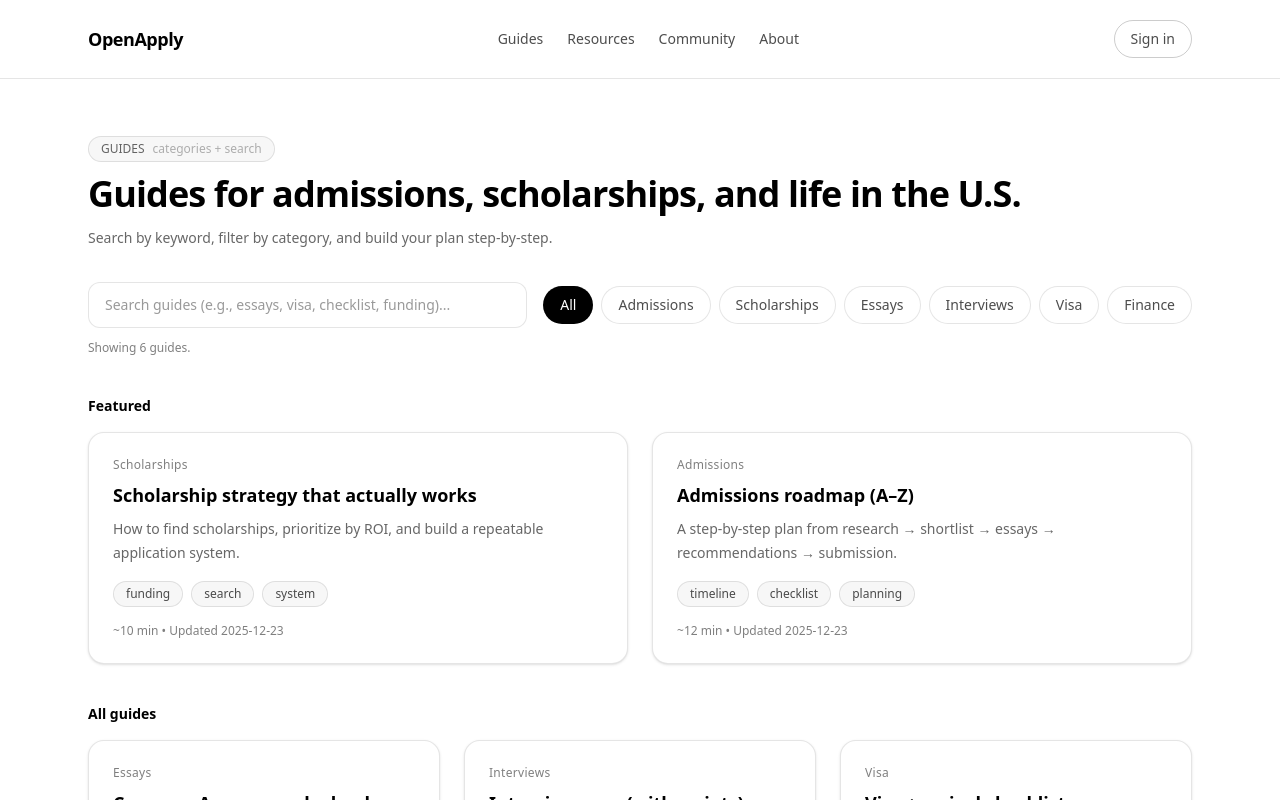
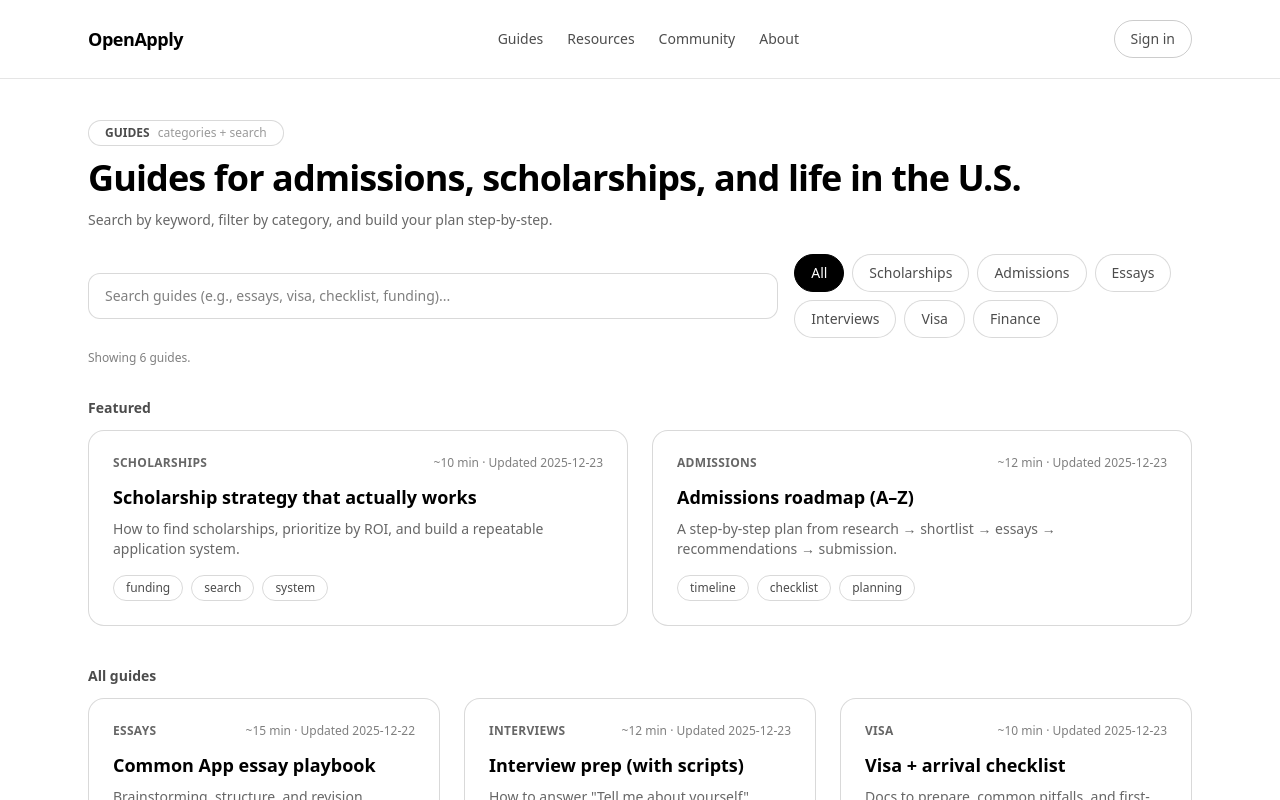
Before and after one commit to LuanDeri1/openapply, a Next.js app: page /guides in a window 1280 px wide. Shown: the top 800 px of the page. Built offline with nearby package versions, Linux system fonts and the light colour scheme.

Commit message:
Wire guides data into guides page

```diff
--- a/app/guides/page.tsx
+++ b/app/guides/page.tsx
@@ -2,140 +2,42 @@
 
 import Link from "next/link";
 import { useMemo, useState } from "react";
+import { guides, type Guide, type GuideCategory, formatUpdated } from "@/app/lib/guides";
 
-type GuideCategory =
-  | "Admissions"
-  | "Scholarships"
-  | "Essays"
-  | "Interviews"
-  | "Visa"
-  | "Finance";
+const ALL = "All" as const;
+type Filter = typeof ALL | GuideCategory;
 
-type Guide = {
-  slug: string;
-  title: string;
-  description: string;
-  category: GuideCategory;
-  tags: string[];
-  minutes: number;
-  updated: string; // YYYY-MM-DD
-  featured?: boolean;
-};
-
-const GUIDES: Guide[] = [
-  {
-    slug: "scholarship-strategy-that-works",
-    title: "Scholarship strategy that actually works",
-    description:
-      "How to find scholarships, prioritize by ROI, and build a repeatable application system.",
-    category: "Scholarships",
-    tags: ["funding", "search", "system"],
-    minutes: 10,
-    updated: "2025-12-23",
-    featured: true,
-  },
-  {
-    slug: "admissions-roadmap-a-to-z",
-    title: "Admissions roadmap (A–Z)",
-    description:
-      "A step-by-step plan from research → shortlist → essays → recommendations → submission.",
-    category: "Admissions",
-    tags: ["timeline", "checklist", "planning"],
-    minutes: 12,
-    updated: "2025-12-23",
-    featured: true,
-  },
-  {
-    slug: "common-app-essay-playbook",
-    title: "Common App essay playbook",
-    description:
-      "Brainstorming, structure, and revision workflow — with examples of strong narrative arcs.",
-    category: "Essays",
-    tags: ["writing", "story", "revision"],
-    minutes: 15,
-    updated: "2025-12-22",
-  },
-  {
-    slug: "interview-prep-scripts",
-    title: "Interview prep (with scripts)",
-    description:
-      "How to answer “Tell me about yourself”, “Why this school”, and tough follow-ups calmly.",
-    category: "Interviews",
-    tags: ["practice", "scripts", "confidence"],
-    minutes: 8,
-    updated: "2025-12-21",
-  },
-  {
-    slug: "visa-arrival-checklist",
-    title: "Visa + arrival checklist",
-    description:
-      "Docs to prepare, common pitfalls, and first-week setup (SIM, bank, ID, campus basics).",
-    category: "Visa",
-    tags: ["F-1", "arrival", "documents"],
-    minutes: 9,
-    updated: "2025-12-20",
-  },
-  {
-    slug: "budgeting-us-international",
-    title: "Budgeting in the U.S. as an international student",
-    description:
-      "Realistic monthly budgets, rent strategies, and how to avoid money stress during school.",
-    category: "Finance",
-    tags: ["budget", "rent", "planning"],
-    minutes: 11,
-    updated: "2025-12-19",
-  },
-];
-
-const CATEGORY_ORDER: (GuideCategory | "All")[] = [
-  "All",
-  "Admissions",
-  "Scholarships",
-  "Essays",
-  "Interviews",
-  "Visa",
-  "Finance",
-];
-
-function formatUpdated(dateStr: string) {
-  // Safe-ish formatting without importing date libs
-  // dateStr is "YYYY-MM-DD"
-  return dateStr;
+function cx(...classes: Array<string | false | undefined | null>) {
+  return classes.filter(Boolean).join(" ");
 }
 
-function includesCI(haystack: string, needle: string) {
-  return haystack.toLowerCase().includes(needle.toLowerCase());
-}
-
-function GuideCard({ guide }: { guide: Guide }) {
+function GuideCard({ g }: { g: Guide }) {
   return (
     <Link
-      href={`/guides/${guide.slug}`}
-      className="group block rounded-2xl border border-black/10 bg-white p-6 shadow-sm transition hover:shadow-md"
+      href={`/guides/${g.slug}`}
+      className="block rounded-2xl border border-black/15 bg-white p-6 transition hover:border-black/30"
     >
-      <div className="mb-2 text-xs font-medium tracking-wide text-black/50">
-        {guide.category}
+      <div className="mb-3 flex items-center justify-between gap-3">
+        <span className="text-xs font-semibold uppercase tracking-wide text-black/60">
+          {g.category}
+        </span>
+        <span className="text-xs text-black/50">
+          ~{g.minutes} min · Updated {formatUpdated(g.updatedISO)}
+        </span>
       </div>
 
-      <div className="text-lg font-semibold text-black group-hover:underline">
-        {guide.title}
-      </div>
-
-      <p className="mt-2 text-sm leading-6 text-black/60">{guide.description}</p>
+      <h3 className="text-lg font-semibold text-black">{g.title}</h3>
+      <p className="mt-2 text-sm text-black/60">{g.description}</p>
 
       <div className="mt-4 flex flex-wrap gap-2">
-        {guide.tags.map((t) => (
+        {g.tags.slice(0, 3).map((t) => (
           <span
             key={t}
-            className="rounded-full border border-black/10 bg-black/[0.03] px-3 py-1 text-xs text-black/70"
+            className="rounded-full border border-black/15 px-3 py-1 text-xs text-black/70"
           >
             {t}
           </span>
         ))}
-      </div>
-
-      <div className="mt-4 text-xs text-black/50">
-        ~{guide.minutes} min • Updated {formatUpdated(guide.updated)}
       </div>
     </Link>
   );
@@ -143,117 +45,107 @@
 
 export default function GuidesPage() {
   const [query, setQuery] = useState("");
-  const [activeCategory, setActiveCategory] = useState<GuideCategory | "All">(
-    "All"
-  );
+  const [filter, setFilter] = useState<Filter>(ALL);
+
+  const categories = useMemo<Filter[]>(() => {
+    const set = new Set<GuideCategory>();
+    for (const g of guides) set.add(g.category);
+    return [ALL, ...Array.from(set)];
+  }, []);
 
   const filtered = useMemo(() => {
-    const q = query.trim();
-    return GUIDES.filter((g) => {
-      const matchesCategory =
-        activeCategory === "All" ? true : g.category === activeCategory;
+    const q = query.trim().toLowerCase();
 
-      const matchesQuery =
-        q.length === 0
-          ? true
-          : includesCI(g.title, q) ||
-            includesCI(g.description, q) ||
-            includesCI(g.category, q) ||
-            g.tags.some((t) => includesCI(t, q));
+    return guides.filter((g) => {
+      const matchesCategory = filter === ALL ? true : g.category === filter;
+
+      const haystack = (
+        g.title +
+        " " +
+        g.description +
+        " " +
+        g.category +
+        " " +
+        g.tags.join(" ")
+      ).toLowerCase();
+
+      const matchesQuery = q.length === 0 ? true : haystack.includes(q);
 
       return matchesCategory && matchesQuery;
     });
-  }, [query, activeCategory]);
+  }, [query, filter]);
 
-  const featured = useMemo(
-    () => filtered.filter((g) => g.featured),
-    [filtered]
-  );
-
-  // ✅ Fix: don’t duplicate featured in “All guides”
-  const nonFeatured = useMemo(
-    () => filtered.filter((g) => !g.featured),
-    [filtered]
-  );
+  const featured = filtered.slice(0, 2);
+  const rest = filtered.slice(2);
 
   return (
-    <main className="mx-auto w-full max-w-6xl px-6 py-14">
+    <main className="mx-auto w-full max-w-6xl px-6 pb-16 pt-10">
       <div className="mb-3">
-        <div className="inline-flex items-center gap-2 rounded-full border border-black/10 bg-black/[0.03] px-3 py-1 text-xs font-medium text-black/60">
-          GUIDES <span className="text-black/30">categories + search</span>
-        </div>
+        <span className="inline-flex items-center gap-2 rounded-full border border-black/15 bg-white px-4 py-1 text-xs font-semibold text-black/70">
+          GUIDES <span className="font-normal text-black/40">categories + search</span>
+        </span>
       </div>
 
       <h1 className="text-4xl font-semibold tracking-tight text-black">
         Guides for admissions, scholarships, and life in the U.S.
       </h1>
-
-      <p className="mt-3 max-w-2xl text-sm leading-6 text-black/60">
+      <p className="mt-3 text-sm text-black/60">
         Search by keyword, filter by category, and build your plan step-by-step.
       </p>
 
-      {/* Search + categories */}
-      <div className="mt-8 flex flex-col gap-4 md:flex-row md:items-center">
-        <div className="w-full md:flex-1">
+      <div className="mt-6 flex flex-col gap-4 md:flex-row md:items-center">
         <input
           value={query}
           onChange={(e) => setQuery(e.target.value)}
           placeholder="Search guides (e.g., essays, visa, checklist, funding)..."
-            className="w-full rounded-xl border border-black/10 bg-white px-4 py-3 text-sm text-black outline-none ring-0 placeholder:text-black/40 focus:border-black/20"
+          className="w-full rounded-xl border border-black/15 bg-white px-4 py-3 text-sm outline-none focus:border-black/30"
         />
-        </div>
 
         <div className="flex flex-wrap gap-2">
-          {CATEGORY_ORDER.map((cat) => {
-            const isActive = activeCategory === cat;
-            return (
+          {categories.map((c) => (
             <button
-                key={cat}
+              key={c}
               type="button"
-                onClick={() => setActiveCategory(cat as any)}
-                className={[
+              onClick={() => setFilter(c)}
+              className={cx(
                 "rounded-full border px-4 py-2 text-sm transition",
-                  isActive
-                    ? "border-black/20 bg-black text-white"
-                    : "border-black/10 bg-white text-black/70 hover:bg-black/[0.03]",
-                ].join(" ")}
+                c === filter
+                  ? "border-black bg-black text-white"
+                  : "border-black/15 bg-white text-black/70 hover:border-black/30"
+              )}
             >
-                {cat}
+              {c}
             </button>
-            );
-          })}
+          ))}
         </div>
       </div>
 
-      <div className="mt-3 text-xs text-black/50">
-        Showing {filtered.length} guide{filtered.length === 1 ? "" : "s"}.
-      </div>
+      <div className="mt-3 text-xs text-black/50">Showing {filtered.length} guides.</div>
 
-      {/* Featured */}
-      {featured.length > 0 && (
-        <section className="mt-10">
-          <div className="mb-4 text-sm font-semibold text-black">Featured</div>
+      <section className="mt-8">
+        <h2 className="mb-3 text-sm font-semibold text-black/70">Featured</h2>
         <div className="grid gap-6 md:grid-cols-2">
           {featured.map((g) => (
-              <GuideCard key={g.slug} guide={g} />
+            <GuideCard key={g.slug} g={g} />
           ))}
         </div>
       </section>
-      )}
 
-      {/* All guides */}
       <section className="mt-10">
-        <div className="mb-4 text-sm font-semibold text-black">All guides</div>
+        <h2 className="mb-3 text-sm font-semibold text-black/70">All guides</h2>
 
-        {nonFeatured.length === 0 ? (
-          <div className="rounded-2xl border border-black/10 bg-white p-8 text-sm text-black/60">
+        {filtered.length === 0 ? (
+          <div className="rounded-2xl border border-black/15 bg-white p-6 text-sm text-black/60">
             No guides match your search. Try a different keyword or category.
           </div>
         ) : (
           <div className="grid gap-6 md:grid-cols-3">
-            {nonFeatured.map((g) => (
-              <GuideCard key={g.slug} guide={g} />
-            ))}
+            {rest.length ? (
+              rest.map((g) => <GuideCard key={g.slug} g={g} />)
+            ) : (
+              // if filtered <= 2, show them here too so the page isn't empty
+              filtered.map((g) => <GuideCard key={g.slug} g={g} />)
+            )}
           </div>
         )}
       </section>
--- /dev/null
+++ b/app/lib/guides.ts
@@ -0,0 +1,158 @@
+// app/lib/guides.ts
+
+export type GuideCategory =
+  | "Admissions"
+  | "Scholarships"
+  | "Essays"
+  | "Interviews"
+  | "Visa"
+  | "Finance";
+
+export type Guide = {
+  slug: string;
+  title: string;
+  description: string;
+  category: GuideCategory;
+  tags: string[];
+  minutes: number; // reading time
+  updatedISO: string; // YYYY-MM-DD
+  content: string; // markdown-ish text for now
+};
+
+export const guides: Guide[] = [
+  {
+    slug: "scholarship-strategy",
+    title: "Scholarship strategy that actually works",
+    description:
+      "How to find scholarships, prioritize by ROI, and build a repeatable application system.",
+    category: "Scholarships",
+    tags: ["funding", "search", "system"],
+    minutes: 10,
+    updatedISO: "2025-12-23",
+    content: `# Scholarship strategy that actually works
+
+## 1) Build a shortlist
+- Start with big databases + your school's list
+- Filter for eligibility + deadlines
+
+## 2) Build a weekly pipeline
+- Mon: find 5
+- Tue: outline 2
+- Wed: draft 1
+- Thu: polish 1
+- Fri: submit + track
+
+## 3) Track everything
+- name, deadline, requirements, status, notes
+`,
+  },
+  {
+    slug: "admissions-roadmap",
+    title: "Admissions roadmap (A–Z)",
+    description:
+      "A step-by-step plan from research → shortlist → essays → recommendations → submission.",
+    category: "Admissions",
+    tags: ["timeline", "checklist", "planning"],
+    minutes: 12,
+    updatedISO: "2025-12-23",
+    content: `# Admissions roadmap (A–Z)
+
+## Phase 1 — Research
+- Pick countries/program types
+- Create 10–20 school shortlist
+
+## Phase 2 — Requirements
+- tests, transcripts, translations
+- recommendations + deadlines
+
+## Phase 3 — Essays
+- draft → feedback → final
+`,
+  },
+  {
+    slug: "common-app-essay-playbook",
+    title: "Common App essay playbook",
+    description:
+      "Brainstorming, structure, and revision workflow — with examples of strong narrative arcs.",
+    category: "Essays",
+    tags: ["writing", "story", "revision"],
+    minutes: 15,
+    updatedISO: "2025-12-22",
+    content: `# Common App essay playbook
+
+## Brainstorm
+- 10 moments that changed how you think
+- 5 moments you failed + what you learned
+
+## Structure
+- hook → tension → insight → reflection
+`,
+  },
+  {
+    slug: "interview-prep",
+    title: "Interview prep (with scripts)",
+    description:
+      'How to answer "Tell me about yourself", "Why this school", and tough follow-ups calmly.',
+    category: "Interviews",
+    tags: ["practice", "scripts", "confidence"],
+    minutes: 12,
+    updatedISO: "2025-12-23",
+    content: `# Interview prep
+
+## Tell me about yourself (30–60s)
+Past → Present → Future
+
+## Why this school?
+Program fit + personal fit + contribution
+`,
+  },
+  {
+    slug: "visa-arrival-checklist",
+    title: "Visa + arrival checklist",
+    description:
+      "Docs to prepare, common pitfalls, and first-week setup (SIM, bank, ID, campus basics).",
+    category: "Visa",
+    tags: ["F-1", "arrival", "documents"],
+    minutes: 10,
+    updatedISO: "2025-12-23",
+    content: `# Visa + arrival checklist
+
+## Before travel
+- visa docs
+- housing confirmation
+- immunizations
+
+## Week 1
+- SIM
+- bank
+- student ID
+`,
+  },
+  {
+    slug: "budgeting-in-us",
+    title: "Budgeting in the U.S. as an international student",
+    description:
+      "Realistic monthly budgets, rent strategies, and how to avoid money stress during school.",
+    category: "Finance",
+    tags: ["budget", "rent", "planning"],
+    minutes: 9,
+    updatedISO: "2025-12-22",
+    content: `# Budgeting in the U.S.
+
+## Baseline
+- rent + utilities
+- food
+- transport
+- phone + subscriptions
+
+## Reduce the big 2
+- Rent: roommates / location tradeoffs
+- Food: meal prep / campus plans
+`,
+  },
+];
+
+export function formatUpdated(iso: string) {
+  // keep it simple: show YYYY-MM-DD (already ISO-like)
+  return iso;
+}
```
Lines whose indentation alone changed are shown as unchanged.
